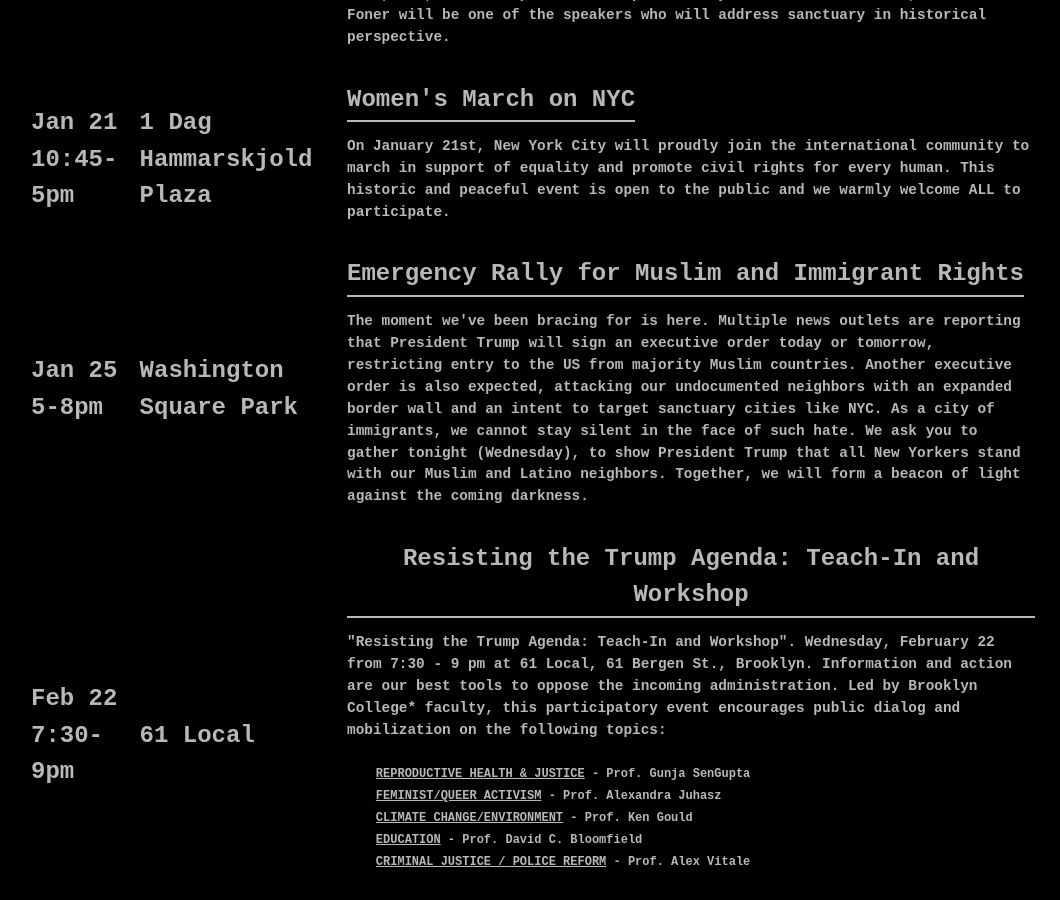
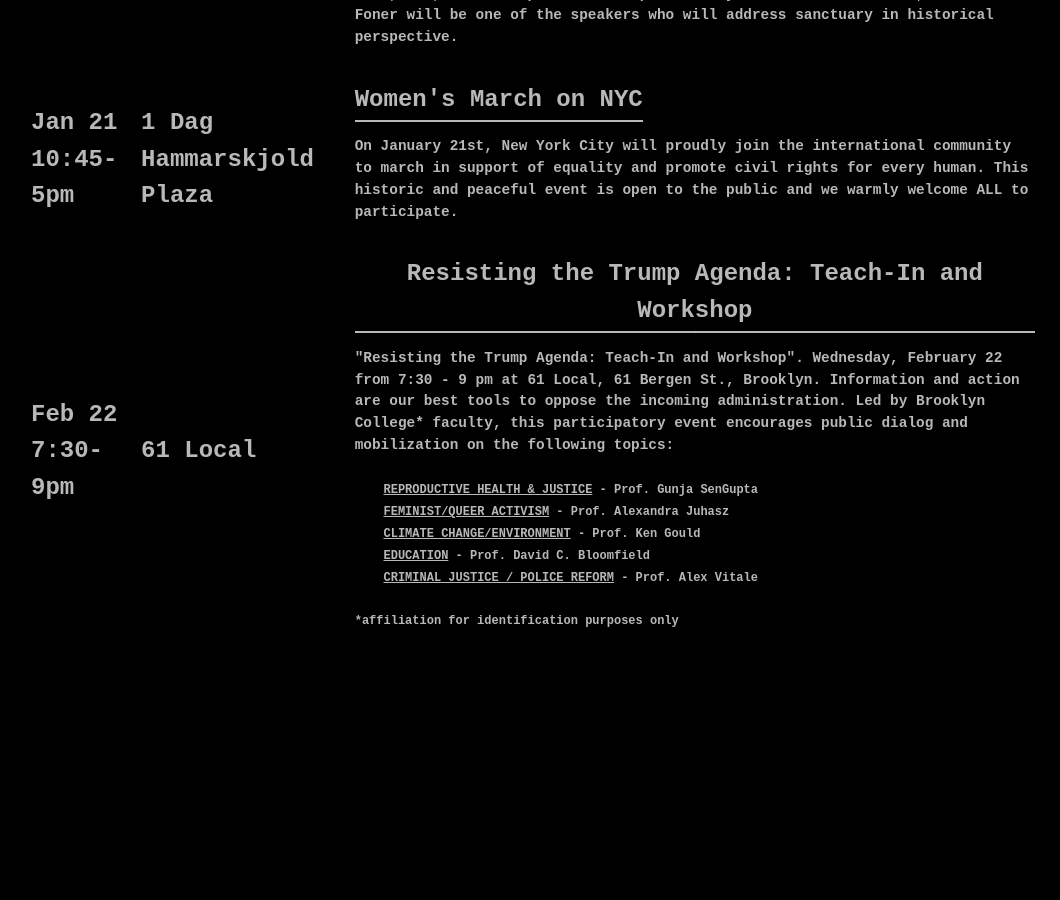
Before and after one commit to bcagainsttrump/bcagainsttrump.github.io, a Jekyll site: the page built from events.html, in a window 1280 px wide and 900 px high, scrolled down 871 px. Shown: the whole window, without its empty margins (107-1167 px from the left). Built offline with Jekyll 4.4.1, drawn with Linux system fonts in a browser that asks for light colours; a script that is not in the unit is left out; after the commit the page ends 1566 px from its top, so only the background shows below that.

Commit message:
Revert "added cair event"
This reverts commit 1d032e6bf0b8fec6125ccd91ff2a3f5d798828d4.

```diff
--- a/_includes/head.html
+++ b/_includes/head.html
@@ -39,7 +39,7 @@
       OPEN TO THE BROOKLYN COLLEGE COMMUNITY!<br><br>
 
       <label>
-        <select onChange="window.location.href=this.value" id="dropDown" data-native-menu="false">
+        <select onChange="window.location.href=this.value" id="dropDown">
             <option selected>navigate</option>
             <option value="/links">LINKS!</option>
             <option value="/events">EVENTS!</option>
--- a/events.html
+++ b/events.html
@@ -22,13 +22,6 @@
 <h3 id="home">On January 21st, New York City will proudly join the international community to march in support of equality and promote civil rights for every human. This historic and peaceful event is open to the public and we warmly welcome ALL to participate.</h3></td>
 </tr>
 <tr id="home">
-  <td>Jan 25 <br> 5-8pm</td>
-  <td>Washington Square Park</td>
-  <td><a href="https://www.facebook.com/events/1822485898020815/">Emergency Rally for Muslim and Immigrant Rights</a><br>
-
-<h3 id="home">The moment we've been bracing for is here. Multiple news outlets are reporting that President Trump will sign an executive order today or tomorrow, restricting entry to the US from majority Muslim countries. Another executive order is also expected, attacking our undocumented neighbors with an expanded border wall and an intent to target sanctuary cities like NYC. As a city of immigrants, we cannot stay silent in the face of such hate. We ask you to gather tonight (Wednesday), to show President Trump that all New Yorkers stand with our Muslim and Latino neighbors. Together, we will form a beacon of light against the coming darkness.</h3></td>
-</tr>
-<tr id="home">
   <td id="cu">Feb 22 <br> 7:30-9pm</td>
   <td id="cu">61 Local</td>
   <td><a href="https://www.facebook.com/events/1207662739349369/">Resisting the Trump Agenda: Teach-In and Workshop</a><br>
```
Also changed, not shown: 10 other files.
